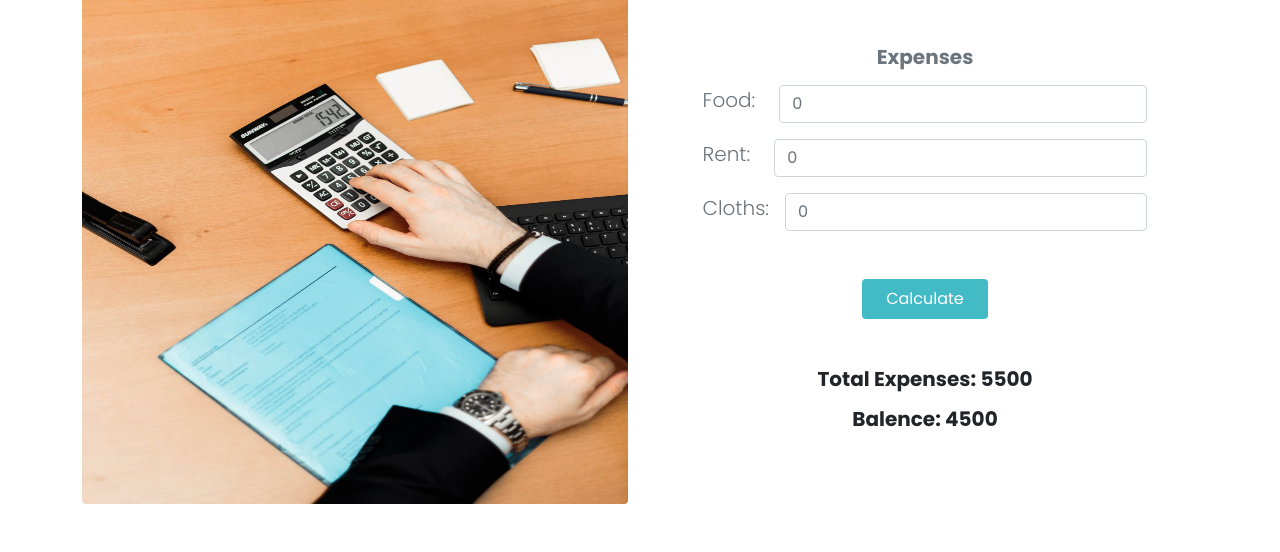
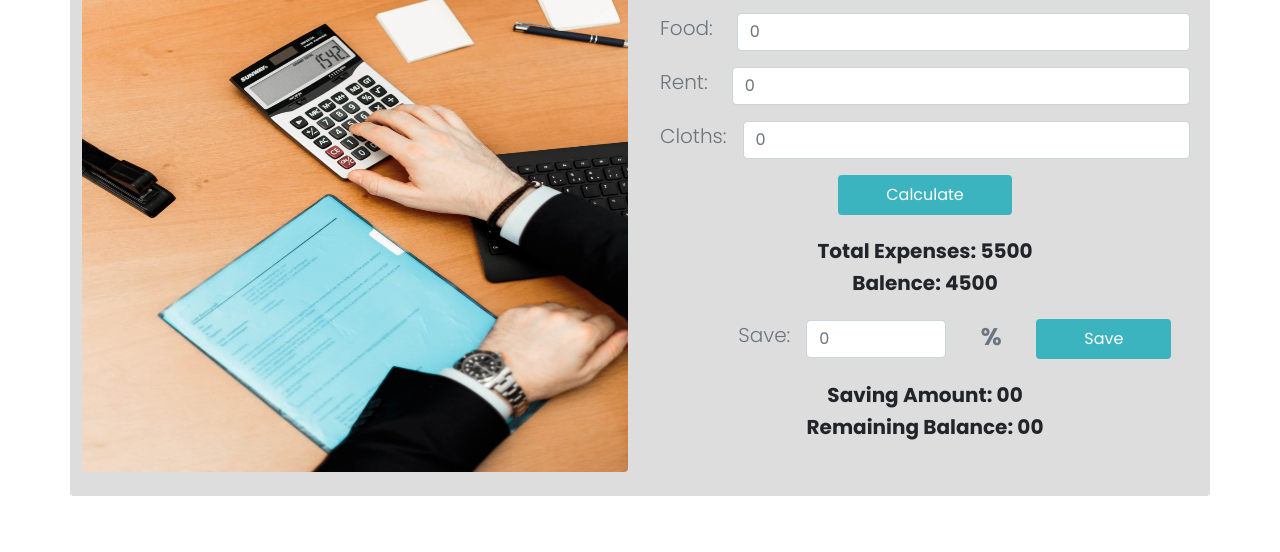
Before and after one commit to NishatFariza/money-master, a plain HTML site: page index.html in a window 1280 px wide. Shown: the part 315-867 px from the top of the page. After the commit the page ends 835 px from the top, so only its background shows below. Drawn offline with nearby package versions, Linux system fonts and the light colour scheme.

Commit message:
all input added

```diff
--- a/index.html
+++ b/index.html
@@ -23,12 +23,12 @@
   </head>
   <body>
     <header class="container">
-      <div class="d-flex justify-content-center align-items-center py-5">
+      <div class="d-flex justify-content-center align-items-center py-4">
         <h1 class="fw-bold hero-title">Money Managment</h1>
         <i class="fa-solid fa-circle-dollar-to-slot ms-4 hero-icon"></i>
       </div>
     </header>
-    <main class="container py-5">
+    <main class="container py-4 count-section mb-4 rounded-2">
       <div class="row gx-4">
         <div class="col-6 img-wrap">
           <img
@@ -40,7 +40,7 @@
         </div>
         <div class="col-6">
           <div
-            class="pb-4 px-2 d-flex justify-content-center align-items-center"
+            class="input-wrap pb-4 px-2 d-flex justify-content-center align-items-center"
           >
             <div>
               <h2 class="fs-2 fw-bold text-center input-title">Income</h2>
@@ -97,17 +97,47 @@
                   />
                 </div>
               </div>
-              <div class="text-center my-5">
+              <div class="text-center mt-3 mb-4">
                 <button
                   type="button"
-                  class="btn btn-secondary calc-btn border-0 px-4 py-2"
+                  class="btn btn-secondary calc-btn border-0 px-5 py-2"
                 >
                   Calculate
                 </button>
               </div>
               <div class="text-center">
-                <h3 class="fw-bold fs-5 mb-3">Total Expenses: 5500</h3>
+                <h3 class="fw-bold fs-5 mb-2">Total Expenses: 5500</h3>
                 <h3 class="fw-bold fs-5">Balence: 4500</h3>
+              </div>
+
+              <div class="row w-75 mx-auto mt-4">
+                <div
+                  class="col-7 d-flex justify-content-center align-items-center"
+                >
+                  <h5 class="fs-5 me-3 fw-light text-muted">Save:</h5>
+                  <input
+                    class="form-control"
+                    type="text"
+                    name=""
+                    id=""
+                    placeholder="0"
+                  />
+                </div>
+                <div class="col-2 text-center">
+                  <span class="fs-4 fw-bold text-muted">%</span>
+                </div>
+                <div class="col-3 mx-0">
+                  <button
+                    type="button"
+                    class="btn btn-secondary calc-btn border-0 px-5 py-2"
+                  >
+                    Save
+                  </button>
+                </div>
+                <div class="text-center mt-4">
+                  <h3 class="fw-bold fs-5 mb-2">Saving Amount: 00</h3>
+                  <h3 class="fw-bold fs-5">Remaining Balance: 00</h3>
+                </div>
               </div>
             </div>
           </div>
--- a/style.css
+++ b/style.css
@@ -19,7 +19,7 @@ body {
 /* img style start  */
 .img-wrap {
   width: 50%;
-  height: 600px;
+  height: 640px;
 }
 #main-img {
   width: 100%;
@@ -28,6 +28,9 @@ body {
 /* img style end */
 
 /* input part style start */
+.count-section {
+  background-color: #ddd;
+}
 .input-title {
   font-size: 2rem;
 }
```
